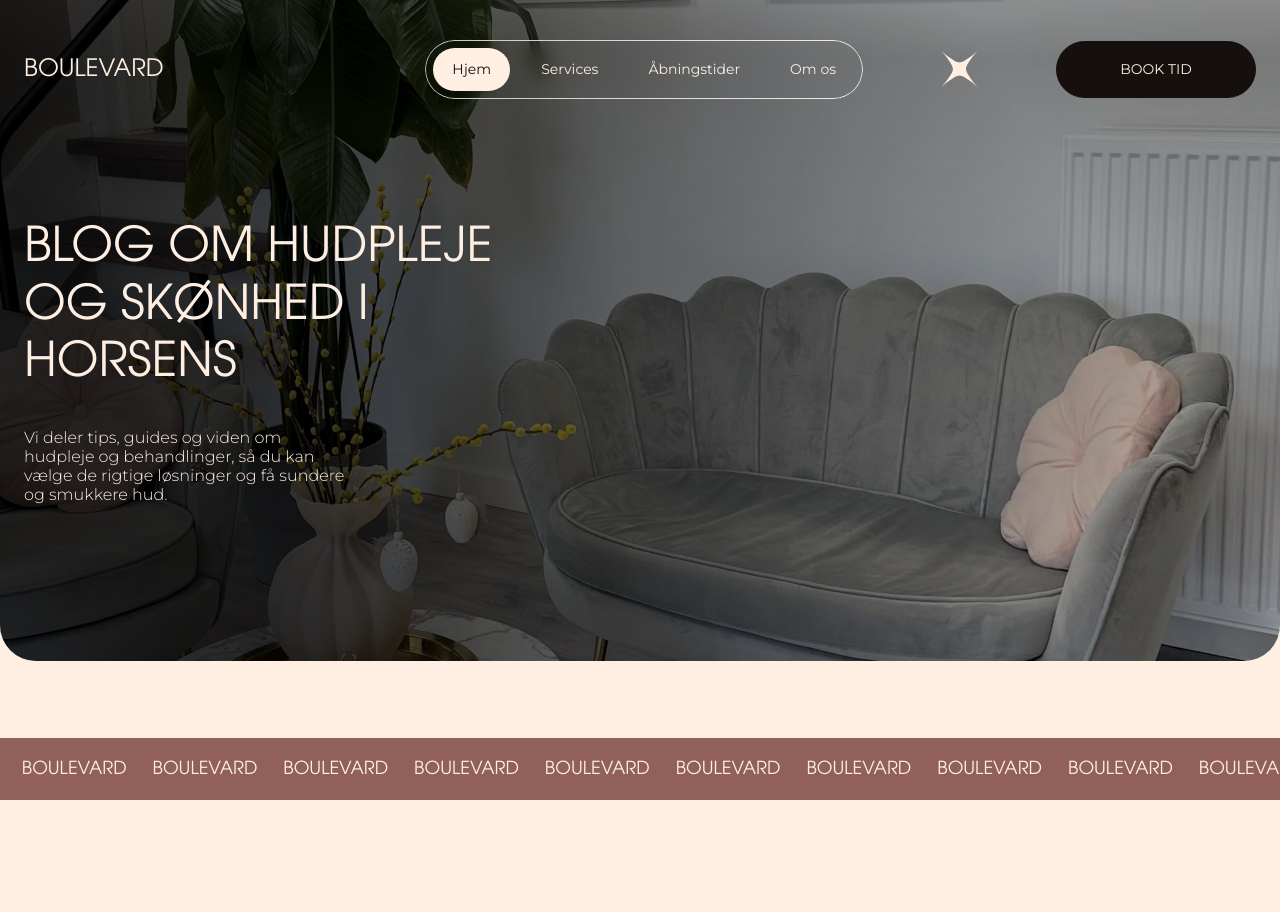
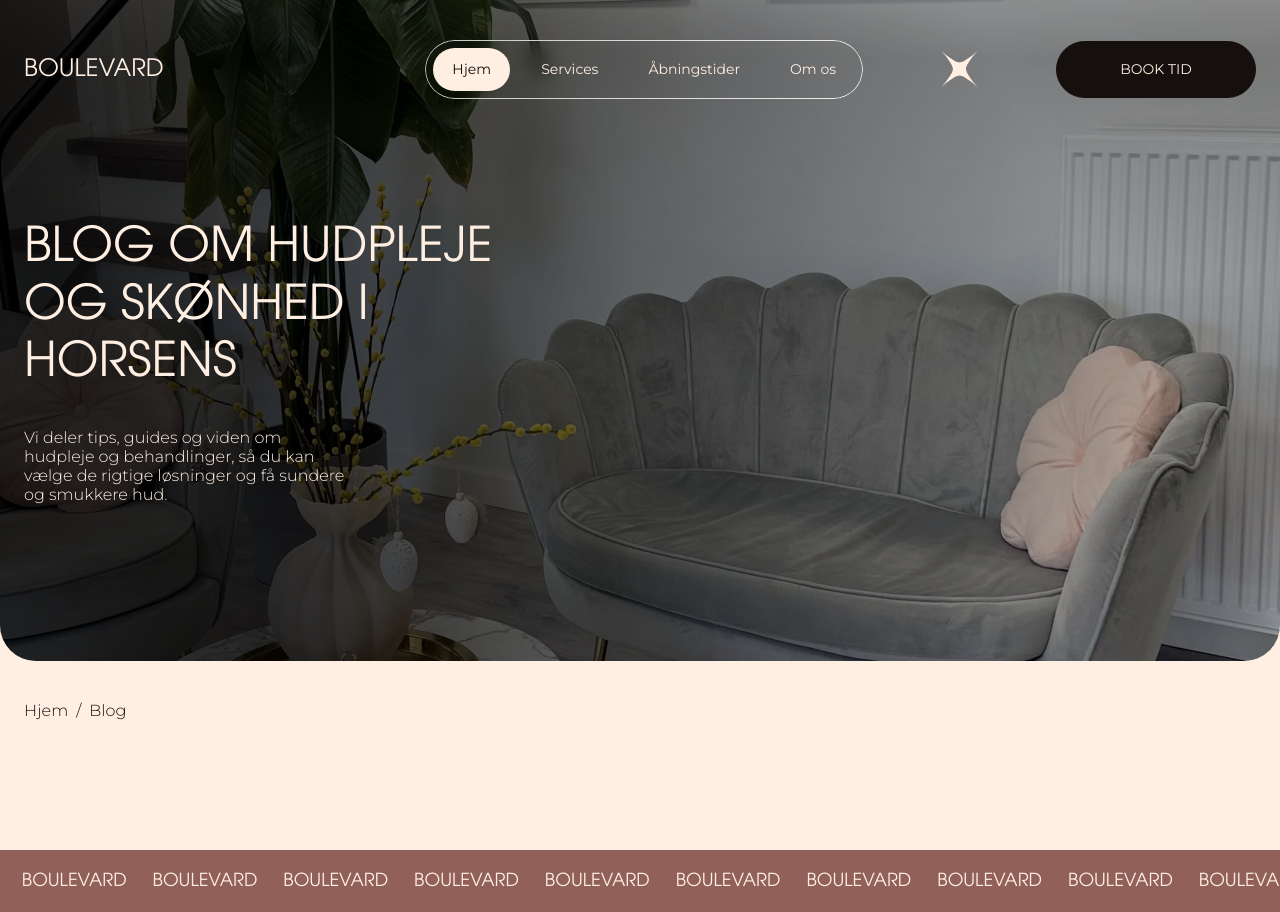
Before and after one commit to cyanidium-dev/boulevard-horsens-frontend, a Next.js app: page /blog in a window 1280 px wide. Before the commit the page ends 800 px from the top, so only its background shows below. Built offline with nearby package versions, Linux system fonts and the light colour scheme.

Commit message:
added breadcrumbs

```diff
--- a/src/app/blog/page.tsx
+++ b/src/app/blog/page.tsx
@@ -1,9 +1,13 @@
 import Hero from "@/components/blogPage/hero/Hero";
+import { Breadcrumbs } from "@/components/shared/breadcrumbs/Breadcrumbs";
 
 export default function BlogPage() {
+  const breadcrumbSteps = [{ label: `Hjem`, href: `/` }, { label: "Blog" }];
+
   return (
     <>
       <Hero />
+      <Breadcrumbs steps={breadcrumbSteps} />
     </>
   );
 }
--- a/src/app/services/page.tsx
+++ b/src/app/services/page.tsx
@@ -22,7 +22,6 @@ export default async function ServicesPage() {
       <Suspense fallback={<Loader />}>
         <Services services={services} />
       </Suspense>
-
       <Suspense fallback={<Loader className="h-[425px]" />}>
         <Faq faq={servicesFaq?.faq} />
       </Suspense>
```
